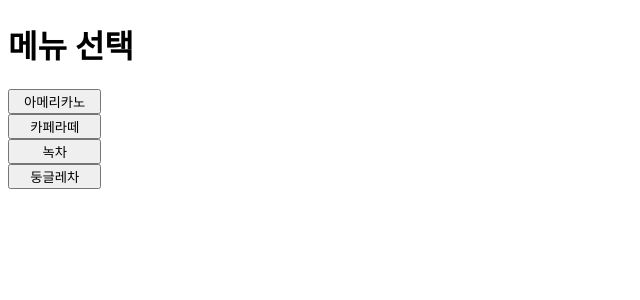
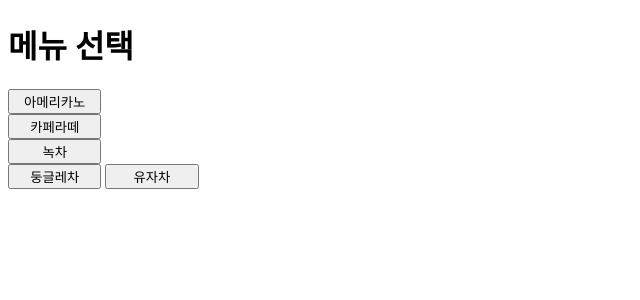
Before and after one commit to changhooni/david, a Flask app: page /menu in a window 1280 px wide. Shown: the top 300 px of the page, without its empty margins (0-640 px from the left). Run offline with Flask 3, Linux system fonts and the light colour scheme.

Commit message:
templates/menu.html stash modify commit

```diff
--- a/templates/menu.html
+++ b/templates/menu.html
@@ -8,7 +8,8 @@
     <h1>메뉴 선택</h1>
     <button name="menu1" style="width:70pt;">아메리카노</button><br>
     <button name="menu2" style="width:70pt;">카페라떼</button><br>
-    <button name="menu2" style="width:70pt;">녹차</button><br>
-    <button name="menu2" style="width:70pt;">둥글레차</button>
+    <button name="menu3" style="width:70pt;">녹차</button><br>
+    <button name="menu4" style="width:70pt;">둥글레차</button>
+    <button name="menu5" style="width:70pt;">유자차</button>
 </body>
 </html>
```
